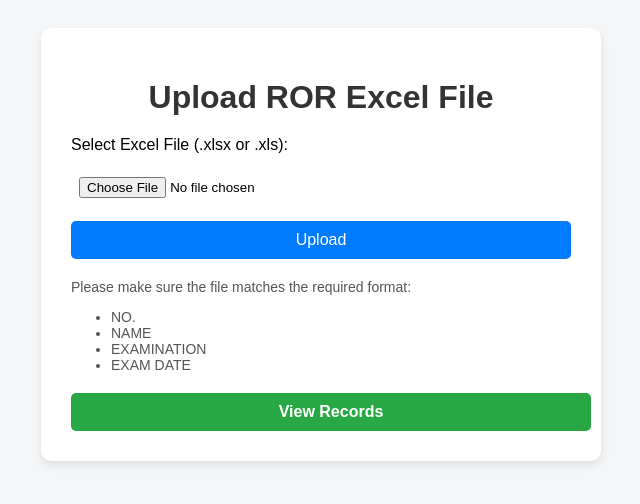
After one commit to atinadmnq/PRC-PROJECT, a PHP site: page /uploadData_ui.php in a window 1280 px wide. The commit adds this page. Shown: the top 504 px of the page, without its empty margins (319-959 px from the left). Run offline with PHP 8.4, Linux system fonts and the light colour scheme.

Commit message:
added new files for upload feature

```diff
--- a/dashboard.php
+++ b/dashboard.php
@@ -121,7 +121,7 @@ try {
                 <li class="nav-item"><button class="nav-link" data-section="register"><i class="fas fa-user-plus"></i>Register User</button></li>
                 <li class="nav-item"><button class="nav-link" data-section="activity"><i class="fas fa-history"></i>Activity Log</button></li>
                 <li class="nav-item"><a href="release.php" class="nav-link"><i class="fas fa-plus-circle"></i>Add Release</a></li>
-                <li class="nav-item"><a href="upload.php" class="nav-link"><i class="fas fa-upload"></i>Upload Files</a></li>
+                <li class="nav-item"><a href="uploadData_ui.php" class="nav-link"><i class="fas fa-upload"></i>Upload Files</a></li>
                 <li class="nav-item"><a href="addprofession.php" class="nav-link"><i class="fas fa-plus-square"></i>Add Profession</a></li>
                 <li class="nav-item"><a href="?logout=1" class="nav-link"><i class="fas fa-sign-out-alt"></i>Logout</a></li>
             </ul>
--- /dev/null
+++ b/uploadData_ui.php
@@ -0,0 +1,164 @@
+<?php
+session_start();
+include 'db_connect.php';
+?>
+
+<!DOCTYPE html>
+<html lang="en">
+<head>
+    <meta charset="UTF-8">
+    <title>Upload ROR Excel File</title>
+    <style>
+        body {
+            font-family: Arial, sans-serif;
+            background-color: #f4f6f8;
+            padding: 20px;
+        }
+
+        .container {
+            background-color: white;
+            padding: 30px;
+            border-radius: 10px;
+            box-shadow: 0 4px 8px rgba(0,0,0,0.1);
+            max-width: 500px;
+            margin: 0 auto;
+        }
+
+        h1 {
+            color: #333;
+            margin-bottom: 20px;
+            text-align: center;
+        }
+
+        form {
+            display: flex;
+            flex-direction: column;
+            gap: 15px;
+            margin-bottom: 20px;
+        }
+
+        input[type="file"] {
+            padding: 8px;
+        }
+
+        button {
+            padding: 10px;
+            background-color: #007BFF;
+            color: white;
+            border: none;
+            border-radius: 5px;
+            cursor: pointer;
+            font-size: 16px;
+            transition: background-color 0.3s ease;
+        }
+
+        button:hover {
+            background-color: #0056b3;
+        }
+
+        .note {
+            margin-top: 10px;
+            font-size: 14px;
+            color: #555;
+        }
+
+        .message {
+            padding: 10px;
+            border-radius: 5px;
+            margin-bottom: 20px;
+        }
+
+        .success {
+            background-color: #d4edda;
+            color: #155724;
+        }
+
+        .error {
+            background-color: #f8d7da;
+            color: #721c24;
+        }
+
+        .view-records-btn {
+            display: block;
+            width: 100%;
+            margin-top: 20px;
+            text-align: center;
+            text-decoration: none;
+            padding: 10px;
+            background-color: #28a745;
+            color: white;
+            border-radius: 5px;
+            font-weight: bold;
+            transition: background-color 0.3s ease;
+        }
+
+        .view-records-btn:hover {
+            background-color: #218838;
+        }
+    </style>
+</head>
+<body>
+
+    <div class="container">
+        <h1>Upload ROR Excel File</h1>
+
+        <!-- Show message if any -->
+        <?php if (isset($_SESSION["message"])): ?>
+            <div class="message success">
+                <?php
+                    echo $_SESSION["message"];
+                    unset($_SESSION["message"]);
+                ?>
+            </div>
+        <?php endif; ?>
+
+        <?php if (isset($_SESSION["error"])): ?>
+            <div class="message error">
+                <?php
+                    echo $_SESSION["error"];
+                    unset($_SESSION["error"]);
+                ?>
+            </div>
+        <?php endif; ?>
+
+        <!-- Upload form -->
+        <form id="uploadForm" action="upload_data.php" method="POST" enctype="multipart/form-data">
+            <label for="excel_file">Select Excel File (.xlsx or .xls):</label>
+            <input type="file" name="excel_file" id="excel_file" accept=".xlsx,.xls" required>
+
+            <button type="submit">Upload</button>
+        </form>
+
+        <div class="note">
+            <p>Please make sure the file matches the required format:</p>
+            <ul>
+                <li>NO.</li>
+                <li>NAME</li>
+                <li>EXAMINATION</li>
+                <li>EXAM DATE</li>
+            </ul>
+        </div>
+
+        <!-- Button to go to records page -->
+        <a href="viewData.php" class="view-records-btn">View Records</a>
+    </div>
+
+    <script>
+        document.getElementById('uploadForm').addEventListener('submit', function(e) {
+            const fileInput = document.getElementById('excel_file');
+
+            if (!fileInput.value) {
+                alert('Please select an Excel file to upload.');
+                e.preventDefault();
+                return;
+            }
+
+            const confirmed = confirm('Are you sure you want to upload this file?');
+            if (!confirmed) {
+                e.preventDefault();
+            }
+        });
+    </script>
+
+</body>
+</html>
```
Also changed, not shown: upload_data.php (added, +73 -0 lines), viewData.php (added, +134 -0 lines).
